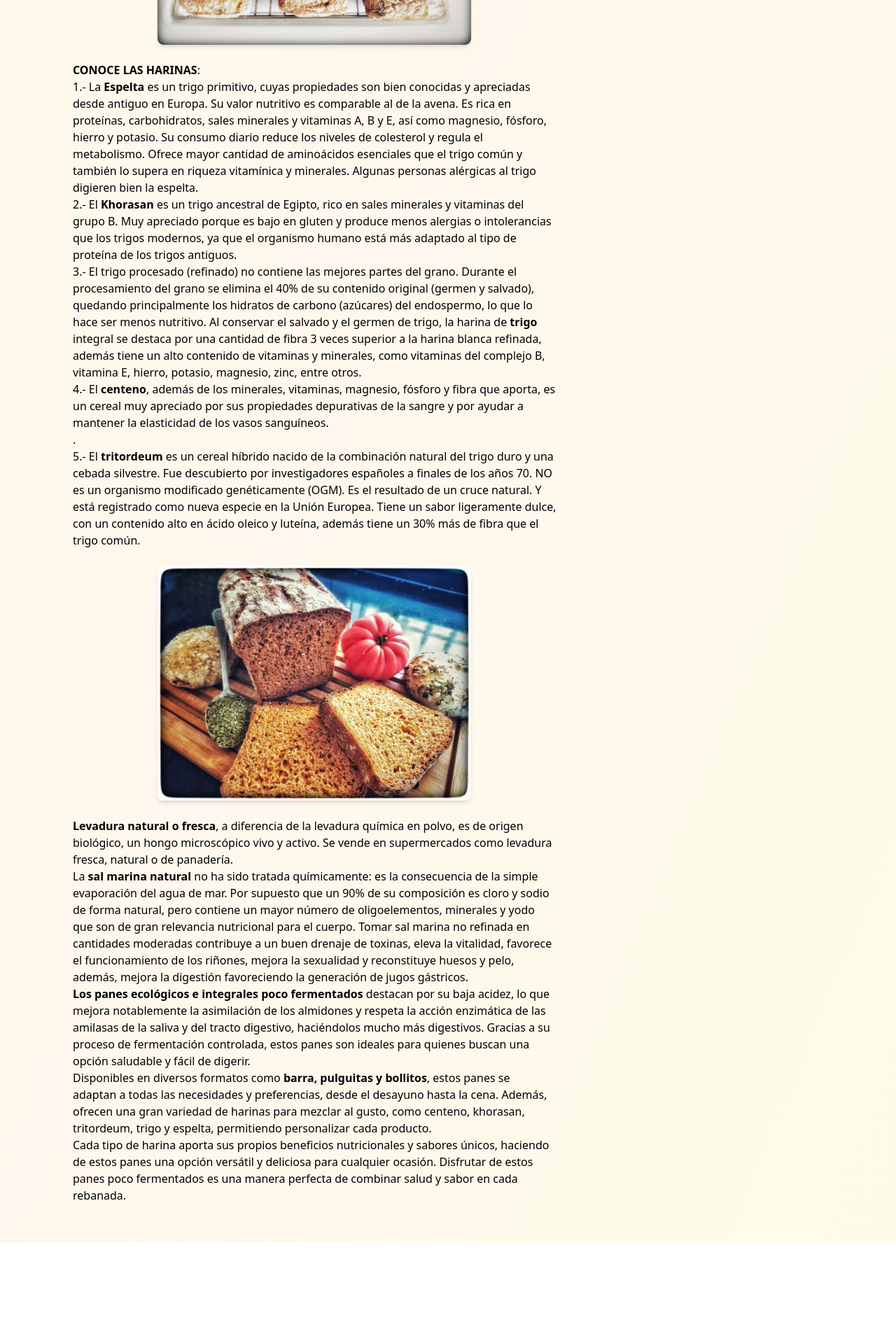
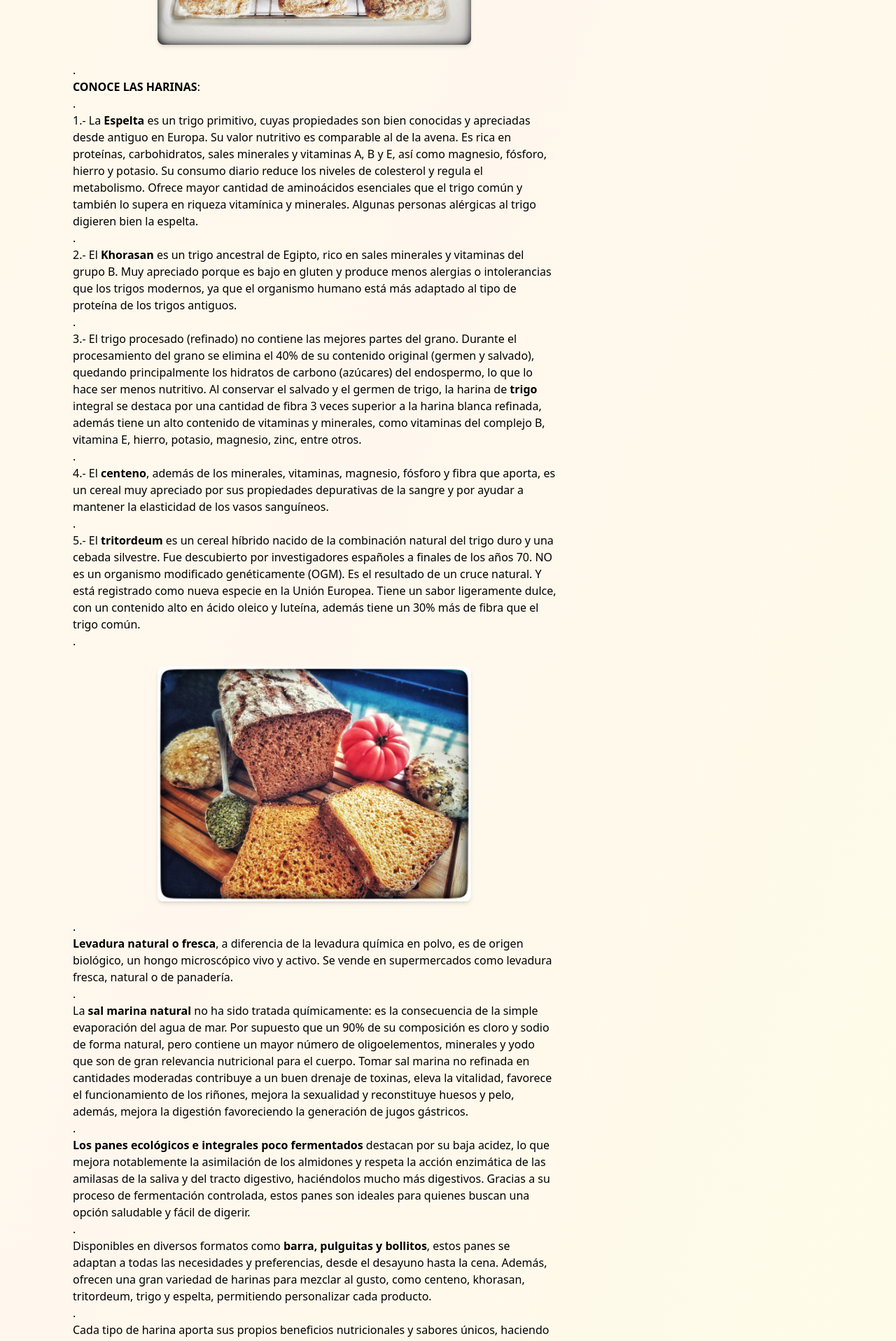
Before and after one commit to ruiznietocom-web/panes4, a React (Create React App) app: page /informacion in a window 1280 px wide. Shown: the part 1300-3216 px from the top of the page at 70% size. Before the commit the page ends 3076 px from the top, so only its background shows below. Built offline with nearby package versions, Linux system fonts and the light colour scheme.

Commit message:
Update InformacionPage.js

```diff
--- a/src/pages/InformacionPage.js
+++ b/src/pages/InformacionPage.js
@@ -47,11 +47,15 @@ const InformacionPage = () => {
         />
       </div>
 
-
+<p>
+.
+</p>
       <p>
         <strong>CONOCE LAS HARINAS</strong>:
       </p>
-
+<p>
+.
+</p>
       <p>
         1.- La <strong>Espelta</strong> es un trigo primitivo, cuyas propiedades son bien conocidas y apreciadas desde antiguo en Europa.
         Su valor nutritivo es comparable al de la avena. Es rica en proteínas, carbohidratos, sales minerales y
@@ -59,19 +63,25 @@ const InformacionPage = () => {
         colesterol y regula el metabolismo. Ofrece mayor cantidad de aminoácidos esenciales que el trigo común y
         también lo supera en riqueza vitamínica y minerales. Algunas personas alérgicas al trigo digieren bien la espelta.
       </p>
-
+<p>
+.
+</p>
       <p>
         2.- El <strong>Khorasan</strong> es un trigo ancestral de Egipto, rico en sales minerales y vitaminas del grupo B. Muy apreciado porque es bajo en gluten
         y produce menos alergias o intolerancias que los trigos modernos, ya que el organismo humano está más adaptado al tipo de proteína de los trigos antiguos.
       </p>
-
+<p>
+.
+</p>
       <p>
         3.- El trigo procesado (refinado) no contiene las mejores partes del grano. Durante el procesamiento del grano se elimina el 40% de su contenido original (germen y salvado),
         quedando principalmente los hidratos de carbono (azúcares) del endospermo, lo que lo hace ser menos nutritivo. Al conservar el salvado y el germen de trigo,
         la harina de <strong>trigo</strong> integral se destaca por una cantidad de fibra 3 veces superior a la harina blanca refinada, además tiene un alto contenido de vitaminas y minerales,
         como vitaminas del complejo B, vitamina E, hierro, potasio, magnesio, zinc, entre otros.
       </p>
-
+<p>
+.
+</p>
       <p>
         4.- El <strong>centeno</strong>, además de los minerales, vitaminas, magnesio, fósforo y fibra que aporta, es un cereal muy apreciado por sus propiedades depurativas de la sangre y
         por ayudar a mantener la elasticidad de los vasos sanguíneos.
@@ -84,7 +94,9 @@ const InformacionPage = () => {
         NO es un organismo modificado genéticamente (OGM). Es el resultado de un cruce natural. Y está registrado como nueva especie en la Unión Europea.
         Tiene un sabor ligeramente dulce, con un contenido alto en ácido oleico y luteína, además tiene un 30% más de fibra que el trigo común.
       </p>
-
+<p>
+.
+</p>
   {/* Imagen dentro del contenido */}
       <div className="my-6 flex justify-center">
         <img
@@ -93,12 +105,16 @@ const InformacionPage = () => {
           className="w-full max-w-md rounded-lg shadow-md"
         />
       </div>
-
+<p>
+.
+</p>
       <p>
         <strong>Levadura natural o fresca</strong>, a diferencia de la levadura química en polvo, es de origen biológico, un hongo microscópico vivo y activo.
         Se vende en supermercados como levadura fresca, natural o de panadería.
       </p>
-
+<p>
+.
+</p>
       <p>
         La <strong>sal marina natural</strong> no ha sido tratada químicamente: es la consecuencia de la simple evaporación del agua de mar.
         Por supuesto que un 90% de su composición es cloro y sodio de forma natural, pero contiene un mayor número de oligoelementos, minerales y yodo que son de gran relevancia nutricional para el cuerpo.
@@ -106,17 +122,23 @@ const InformacionPage = () => {
         además, mejora la digestión favoreciendo la generación de jugos gástricos.
       </p>
 
-
+<p>
+.
+</p>
 <p>
 <strong>Los panes ecológicos e integrales poco fermentados</strong> destacan por su baja acidez, lo que mejora notablemente la asimilación de los almidones y respeta la acción enzimática de las amilasas de la saliva y del tracto digestivo, haciéndolos mucho más digestivos. Gracias a su proceso de fermentación controlada, estos panes son ideales para quienes buscan una opción saludable y fácil de digerir.
 </p>
-
+<p>
+.
+</p>
 
 <p>
 Disponibles en diversos formatos como <strong>barra, pulguitas y bollitos</strong>, estos panes se adaptan a todas las necesidades y preferencias, desde el desayuno hasta la cena. Además, ofrecen una gran variedad de harinas para mezclar al gusto, como centeno, khorasan, tritordeum, trigo y espelta, permitiendo personalizar cada producto.
 </p>
 
-
+<p>
+.
+</p>
 <p>
 Cada tipo de harina aporta sus propios beneficios nutricionales y sabores únicos, haciendo de estos panes una opción versátil y deliciosa para cualquier ocasión. Disfrutar de estos panes poco fermentados es una manera perfecta de combinar salud y sabor en cada rebanada.
 </p>
```
